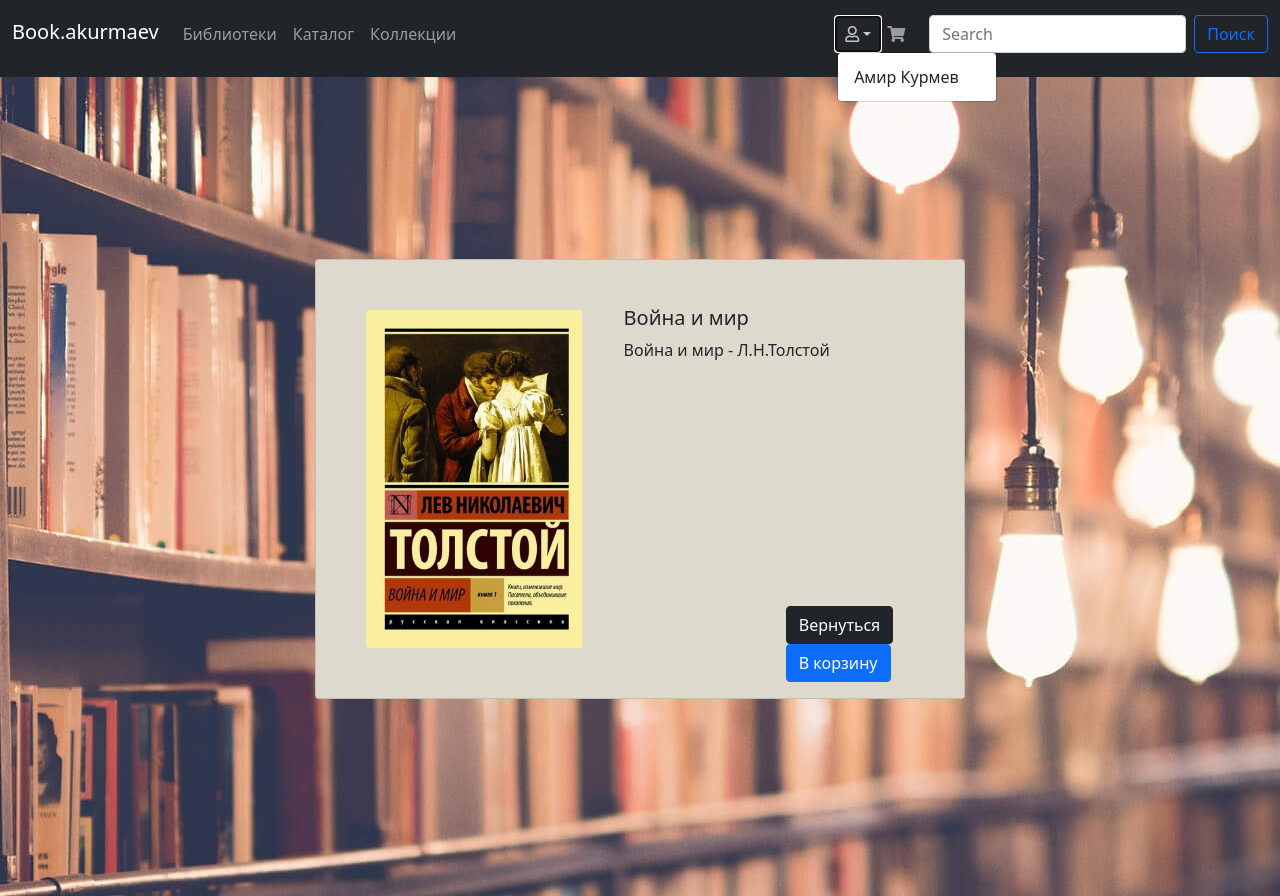
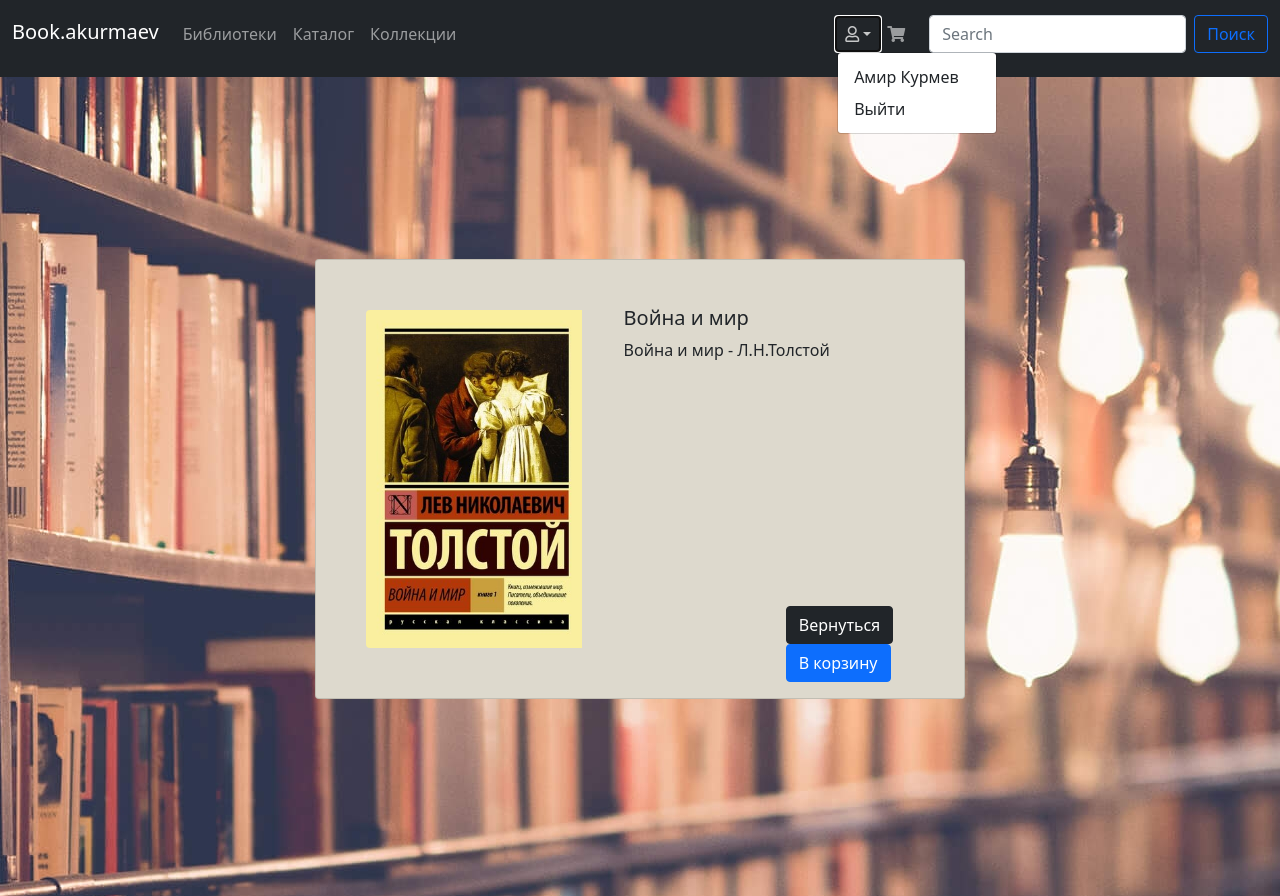
Before and after one commit to KurmaevAmir/book.akurmaev.ru, a Flask app: page /book/1 in a window 1280 px wide, after a click that opens the changed part. Shown: the top 896 px of the page. Run offline with Flask 2, Linux system fonts and the light colour scheme; a user stored in the database is signed in; data comes from the database, SQL or seed files in the repository.

Commit message:
check authorize

```diff
--- a/data/blueprint_profile.py
+++ b/data/blueprint_profile.py
@@ -1,5 +1,6 @@
 from flask import Blueprint, render_template, redirect
 from data import db_session
+from flask_login import login_required
 
 blueprint_profile = Blueprint("first_book", __name__,
                       static_folder="static",
@@ -7,6 +8,7 @@ blueprint_profile = Blueprint("first_book", __name__,
 
 
 @blueprint_profile.route('/profile')
+@login_required
 def profile():
     db_session.global_init("db/users_data.db")
     db_sess = db_session.create_session()
--- a/templates/base.html
+++ b/templates/base.html
@@ -38,7 +38,8 @@
                                 class="far fa-user"></i></a>
                         <ul class="dropdown-menu" aria-labelledby="navbarDropdown">
                             {% if current_user.is_authenticated %}
-                            <li><a class="dropdown-item" href="/logout">{{ current_user.name }}</a></li>
+                            <li><a class="dropdown-item" href="/profile">{{ current_user.name }}</a></li>
+                            <li><a class="dropdown-item" href="/logout">Выйти</a></li>
                             {% else %}
                             <li><a class="dropdown-item" href="/register">Регистрация</a></li>
                             <li><a class="dropdown-item" href="/login">Авторизация</a></li>
```
